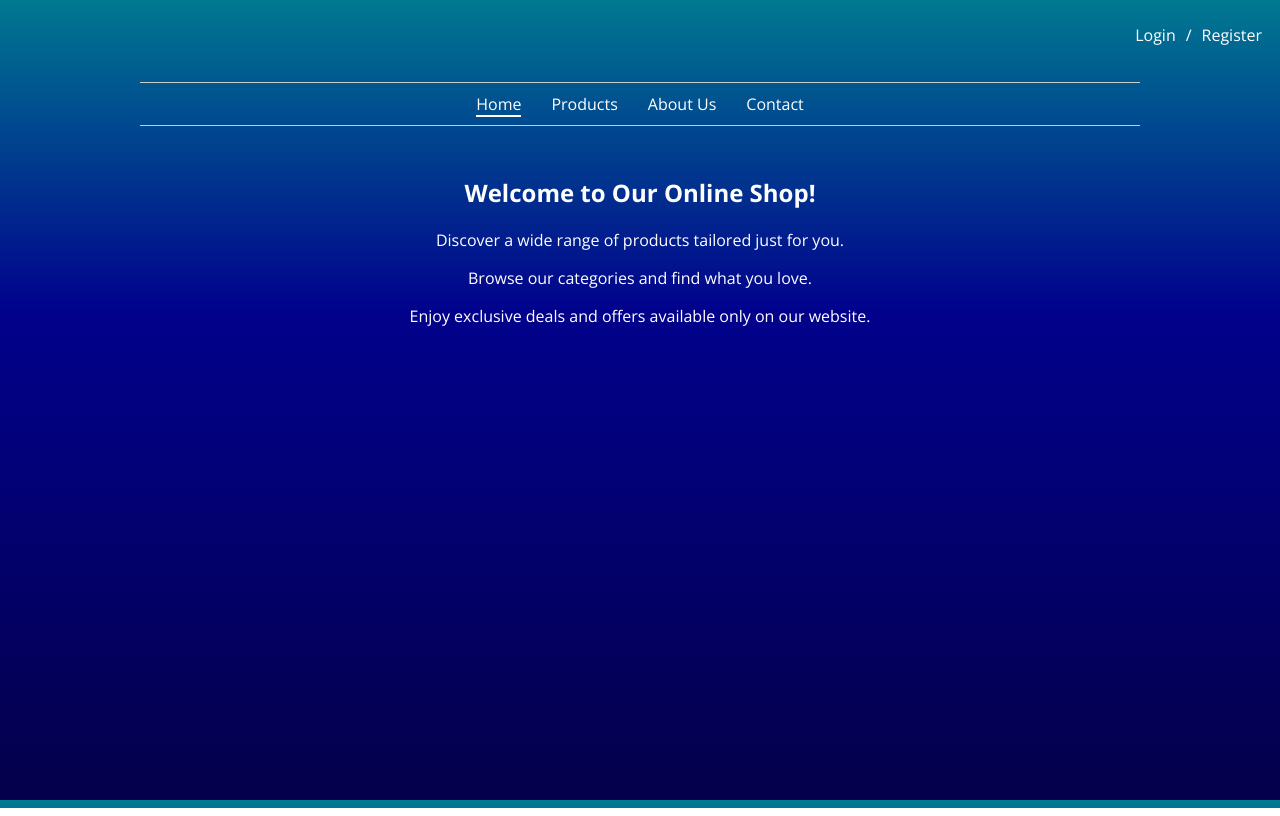
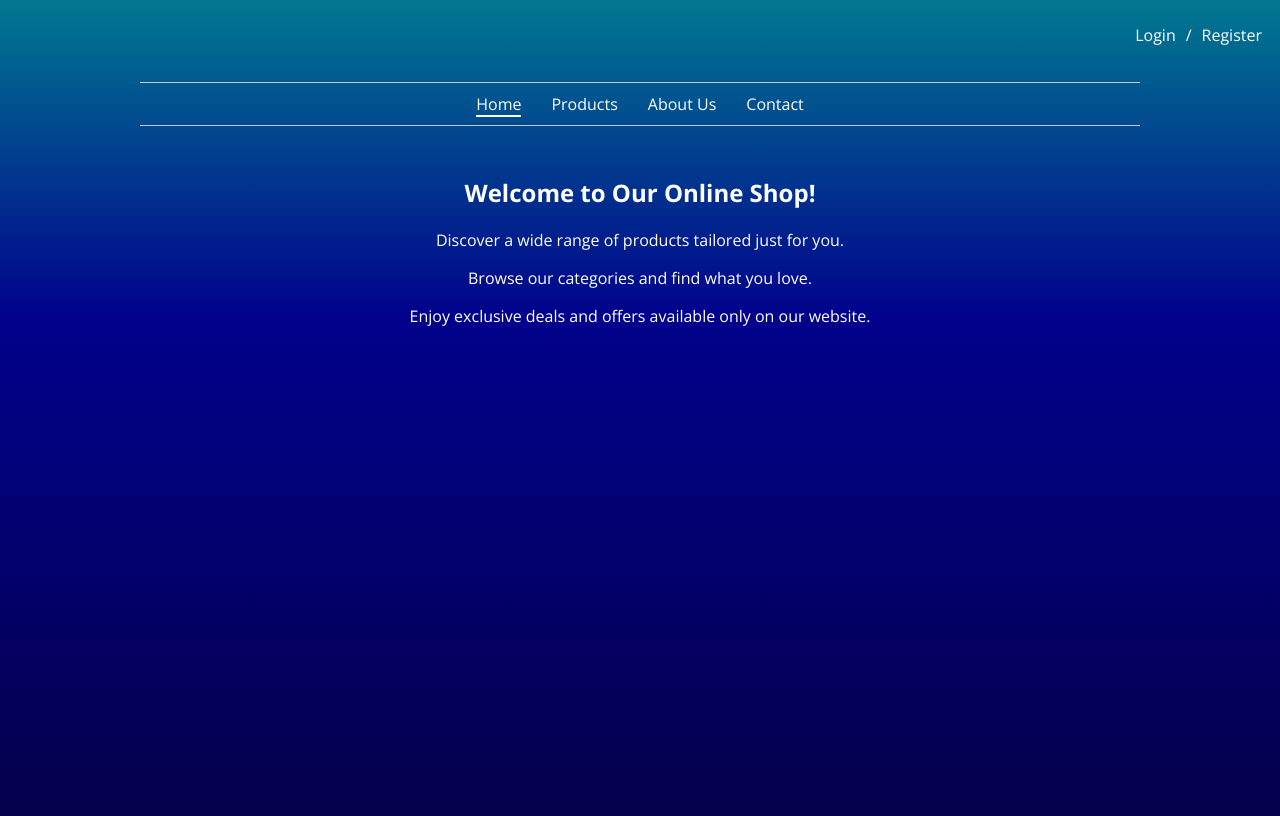
Before and after one commit to PawelNackowski/Online-Shop, a React (Create React App) app: page / in a window 1280 px wide. Built offline with nearby package versions, Linux system fonts and the light colour scheme.

Commit message:
added nim-height

```diff
--- a/src/GlobalStyle.js
+++ b/src/GlobalStyle.js
@@ -1,9 +1,6 @@
 import { createGlobalStyle } from "styled-components";
 
 const GlobalStyle = createGlobalStyle`
-    html, body, #root {
-        height: 100%;
-    }
 
     html {
         box-sizing: border-box;
@@ -13,9 +10,11 @@ const GlobalStyle = createGlobalStyle`
         box-sizing: inherit;
     }
     body {
+        min-height: 100vh;
         text-align: center;
         font-family: 'Open Sans', sans-serif;
         color: white;
+        background-repeat: no-repeat;
         background: #050069;
         background: linear-gradient(0deg, rgb(4, 0, 74) 0%, rgba(1, 1, 140, 1) 61%, rgb(0, 121, 145) 100%);
     }
```
